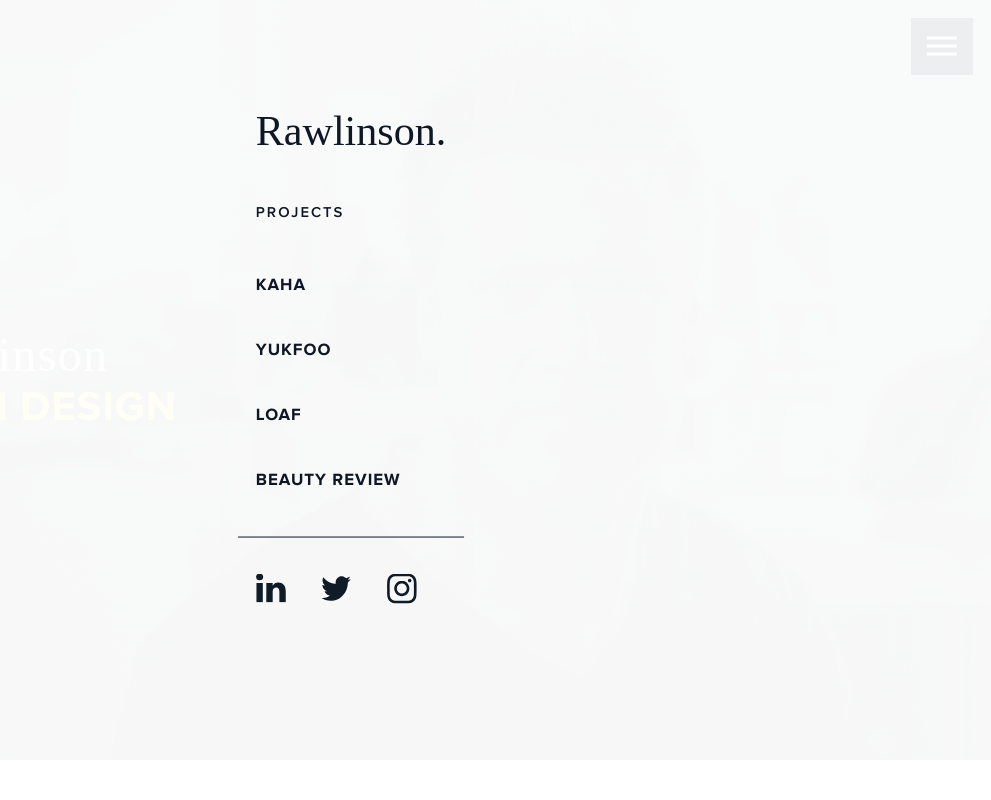
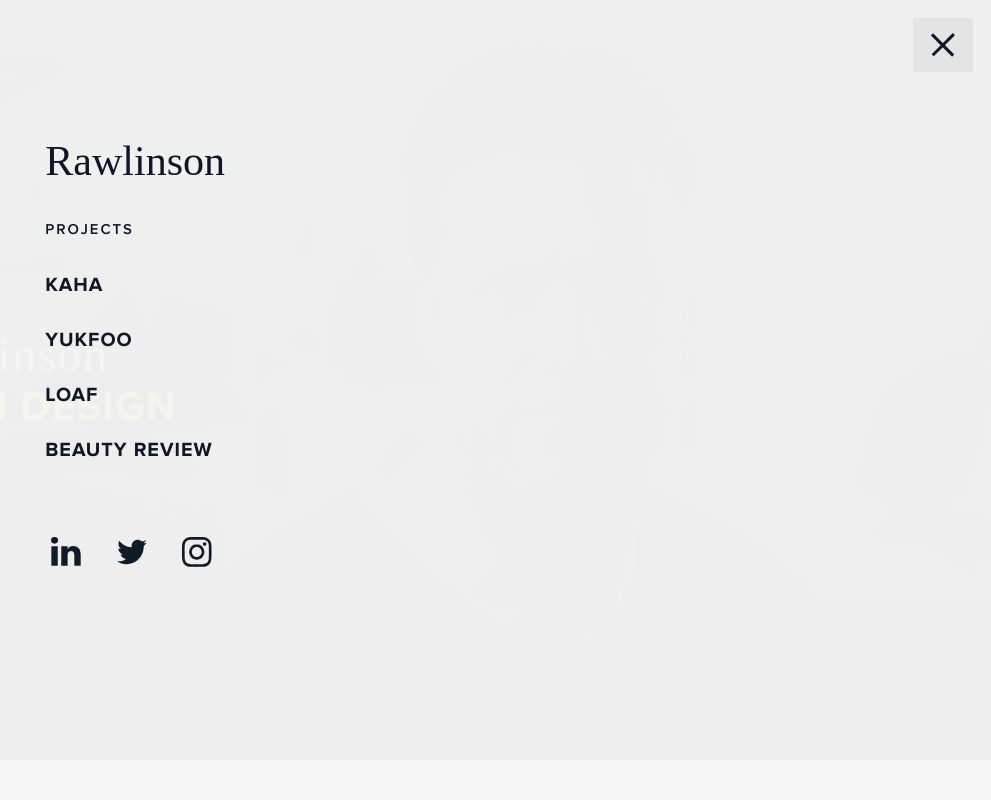
Before and after one commit to gregaur/raw_website, a website: page index.html in a window 1280 px wide. Both pictures are taken after a click on the element 1231 px from the left and 46 px from the top of the page. Shown: the top 800 px of the page, without its empty margins (289-1280 px from the left). Drawn offline with nearby package versions, Linux system fonts and the light colour scheme; files that its build step writes are made by us from their sources; a web font is replaced by a local one.

Commit message:
no message

```diff
--- a/app/js/main.js
+++ b/app/js/main.js
@@ -10,10 +10,16 @@
 
 	$(".menu_icon").click(function(){
 		$(".menu_overlay").toggleClass("hidden");
+		if($(".menu_overlay").hasClass("hidden")){
+			$(this).removeClass("close-icon");
+		}else{
+			$(this).addClass("close-icon");
+		}
 	});
 
-	$(".menu_project_heading,.menu_title").click(function(){
+	$(".menu_project_heading a,.menu_title").click(function(){
 		$(".menu_overlay").addClass("hidden");
+		$(".menu_icon").removeClass("close-icon");
 	});
 
 
--- a/app/scss/_base.scss
+++ b/app/scss/_base.scss
@@ -381,8 +381,8 @@
   right:1rem;
   top:1rem;
   z-index:11;
-  width:3.5rem;
-  height:3.2rem;
+  width:60px;
+  height:54px;
   background-color:rgba(15,22,38,0.05);
   cursor:pointer;
   overflow:hidden;
@@ -403,32 +403,40 @@
     transform:translateX(-120%);
     transition:transform 0.2s ease-out;
   }
-  &:hover:after{
-    transform:translateX(0);
+
+  @media (hover: hover) {  //this means it will only occur on hover and not touch
+    &:hover:after{transform:translateX(0);}
+    &:hover .menustrips>div{background-color:$darkblue;}
   }
 }
 
+.project.br .menu_icon_container:after{background-color:#fff;}
+.project.yukfoo .menu_icon_container:after{background-color:#fff;}
 
 
 
 .menu_icon{
   position:relative;
-  width:3.5rem;
-  height:3.2rem;
+  width:60px;
+  height:54px;
   float:left;
+}
 
+.menu_icon.close-icon{
+  .topstrip{background-color:$darkblue;transform:rotate(-45deg) translate(-7px,6px);}
+  .midstrip{opacity:0;}
+  .bottomstrip{background-color:$darkblue; transform:rotate(45deg) translate(-7px,-5px);}
 }
 
 .menustrips{
     position:absolute;
-    left:50%;
-    top:50%;
-    transform:translate(-50%,-50%);
+    margin:16px;
     &>div{
       width:30px;
-      margin-top:5px;
+      margin-top:6px;
       height:3px;
       background-color:#fff;
+      transition:background-color 0.5s ease-out,transform 0.3s ease-out;
        &:first-child{
         margin-top:0;
       }
@@ -444,7 +452,7 @@
 
 
 .menu_overlay{
-  background-color:rgba(255,255,255,0.97);
+  background-color:rgba(245,245,245,0.97);
   position:fixed;
   top:0;
   right:0;
@@ -460,57 +468,57 @@
   .menu_content_container{
     position:absolute;
     top:45%;
-    left:50%;
-    transform:translate(-50%,-50%);
+    transform:translateY(-50%);
+  }
+
+  .menu_title,
+  .menu_project_heading a,
+  .menu_projects a{
+    @include fluid-type(padding, 20rem, 100rem, 1rem, 0.5rem);
+    @include fluid-type(margin-left, 20rem, 100rem, -1rem, -1rem);
+    @include hover-effect(); //&:hover:after
+    overflow:hidden;
+    line-height:1;
+    position:relative;
+    display:inline-block;
+
   }
 
 
+
+
+
   .menu_title{
-      position:relative;
       font-family: 'Helvetica Neue Bold';
       @include fluid-type(font-size, 20rem, 100rem, 2.369rem, 2.369rem);
-      @include fluid-type(padding, 20rem, 100rem, 1rem, 1rem);
-      display:block;
-      overflow:hidden;
-      line-height:1;
-      @include hover-effect(); //&:hover:after
   }
 
   .menu_project_heading{
-    font-family: 'Proxima Nova semiBold';
-    @include fluid-type(font-size, 20rem, 100rem, 1rem, 0.75rem);
-    letter-spacing:2px;
     display:block;
-    @include fluid-type(margin-top margin-bottom, 20rem, 100rem, 1rem, 1rem);
-    @include fluid-type(padding, 20rem, 100rem, 1rem, 1rem);
-    position:relative;
-    display:inline-block;
-    overflow:hidden;
-    @include hover-effect(); //&:hover:after
-  }
 
-  .menu_projects{
+    a{
+      font-family: 'Proxima Nova semiBold';
+      @include fluid-type(margin-top margin-bottom, 20rem, 100rem, 1rem, 0.5rem);
+      @include fluid-type(font-size, 20rem, 100rem, 1rem, 0.75rem);
+      letter-spacing:2px;
 
+    }
   }
 
   .menu_projects a{
     font-family: 'Proxima Nova bold';
-    position:relative;
     letter-spacing:1px;
-     @include fluid-type(font-size, 20rem, 100rem, 1.333rem, 0.75rem);
-     text-transform:uppercase;
-    display:inline-block;
-    line-height:1;
-    @include fluid-type(margin-bottom, 20rem, 100rem, 0.5rem,0.5rem);
-    @include fluid-type(padding, 20rem, 100rem, 1rem, 1rem);
-    overflow:hidden;
-    @include hover-effect(); //&:hover:after
+    @include fluid-type(font-size, 20rem, 100rem, 1.333rem, 1rem);
+    text-transform:uppercase;
+    @include fluid-type(margin-bottom, 20rem, 100rem, 0.25rem,0.5rem);
+
   }
 
   .menu_social{
     @include fluid-type(padding-top, 20rem, 100rem, 1rem, 1rem);
-     @include fluid-type(margin-top, 20rem, 100rem, 1rem, 1rem);
-    border-top:1px solid $darkblue;
+    @include fluid-type(margin-top, 20rem, 100rem, 1rem, 1rem);
+    @include fluid-type(margin-left, 20rem, 100rem, -1rem, -1rem);
+    // border-top:1px solid $darkblue;
     li{
       display:inline-block;
       padding:1rem;
@@ -518,8 +526,6 @@
       overflow:hidden;
       @include hover-effect(); //&:hover:after
     }
-
-
     a{
       position:relative;
       display:inline-block;
@@ -542,12 +548,13 @@
 
 .home_logo{
       @include fluid-type(font-size, 20rem, 100rem, 1.333rem, 1.5rem);
-      @include fluid-type(padding-top, 20rem, 100rem, 1rem, 2rem);
+      @include fluid-type(padding-top, 20rem, 100rem, 2rem, 2rem);
       letter-spacing:0.5px;
       font-family: 'Helvetica Neue Bold';
       float:left;
       color:#fff;
-      position:relative;
+      position:absolute;
+      left:2rem;
       &:hover{
 
       }
@@ -832,15 +839,17 @@
 
 
   a{
-    background-color:$yellow;
+    position:relative;
     border:1px solid transparent;
     cursor:pointer;
     display: inline-block;
     vertical-align:middle;
     transition: all 0.5s ease-out;
+    overflow:hidden;
     padding:1rem;
     width:4rem;
     height:4rem;
+    background-color:$yellow;
     @include fluid-type(margin-left margin-right, 20em, 70em, 0.25em, 0.5em);
 
       svg{
--- a/app/scss/_mixins.scss
+++ b/app/scss/_mixins.scss
@@ -92,7 +92,7 @@
       right:-15px;
       z-index:-15;
       transform:translateX(-120%);
-      transition:transform 0.2s ease-out;
+      transition:transform 0.5s ease-out;
     }
     &:hover:after{
       transform:translateX(0);
--- a/index.html
+++ b/index.html
@@ -35,14 +35,14 @@
     <div class="main">
 
     <div class="menu_icon_container">
-              <div class="menu_icon">
-                <div class="menustrips">
-                    <div></div><!--
-                   --><div></div><!--
-                   --><div></div>
-                   </div>
-              </div>
-            </div>
+      <div class="menu_icon">
+        <div class="menustrips">
+            <div class="topstrip"></div><!--
+           --><div class="midstrip"></div><!--
+           --><div class="bottomstrip"></div>
+           </div>
+      </div>
+    </div>
 
 
 
@@ -50,13 +50,15 @@
     <div class="menu_overlay hidden">
       <div class="wrapper">
         <div class="menu_content_container">
-          <a class="menu_title" href="index.html">Rawlinson.</a>
-          <a class="menu_project_heading"  href="index.html#projects">PROJECTS</a>
+          <a class="menu_title" href="index.html">Rawlinson</a>
+          <div class="menu_project_heading" >
+            <a href="index.html#projects">PROJECTS</a>
+          </div>
           <ul class="menu_projects">
-            <li><a href="dist/projects/kaha.html">Kaha</a></li>
-            <li><a href="dist/projects/yukfoo.html">Yukfoo</a></li>
-            <li><a href="dist/projects/loaf.html">Loaf</a></li>
-            <li><a href="dist/projects/br.html">Beauty Review</a></li>
+            <li><a href="dist/projects/kaha.html">Kaha</a></li><!--
+             --><li><a href="dist/projects/yukfoo.html">Yukfoo</a></li><!--
+             --><li><a href="dist/projects/loaf.html">Loaf</a></li><!--
+             --><li><a href="dist/projects/br.html">Beauty Review</a></li>
           </ul>
           <ul class="menu_social">
           <li><a class="icon_link" href="https://www.linkedin.com/in/gregoryrawlinson/" target="blank"></a></li><!--
```
Also changed, not shown: dist/css/styles.css, dist/js/all.min.js, dist/projects/br.html, dist/projects/kaha.html, dist/projects/loaf.html, dist/projects/yukfoo.html, 1 other file.
